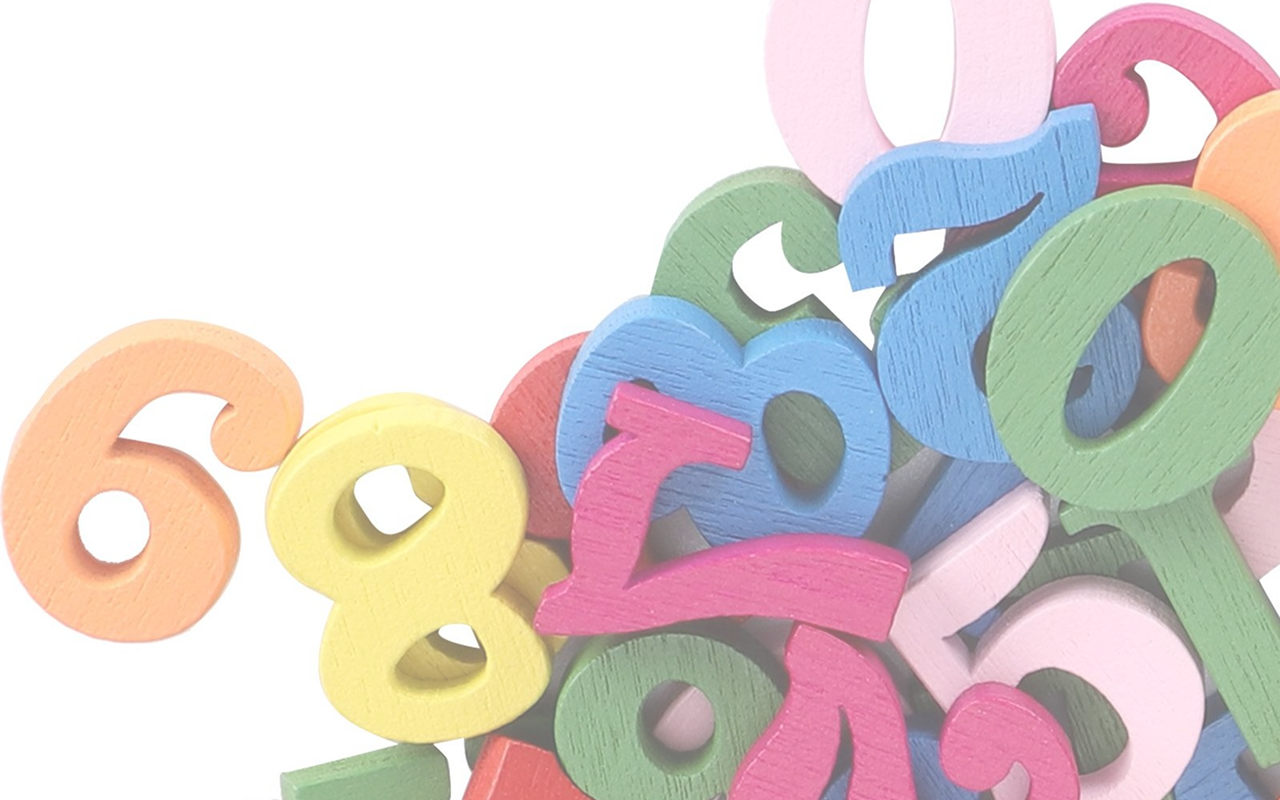
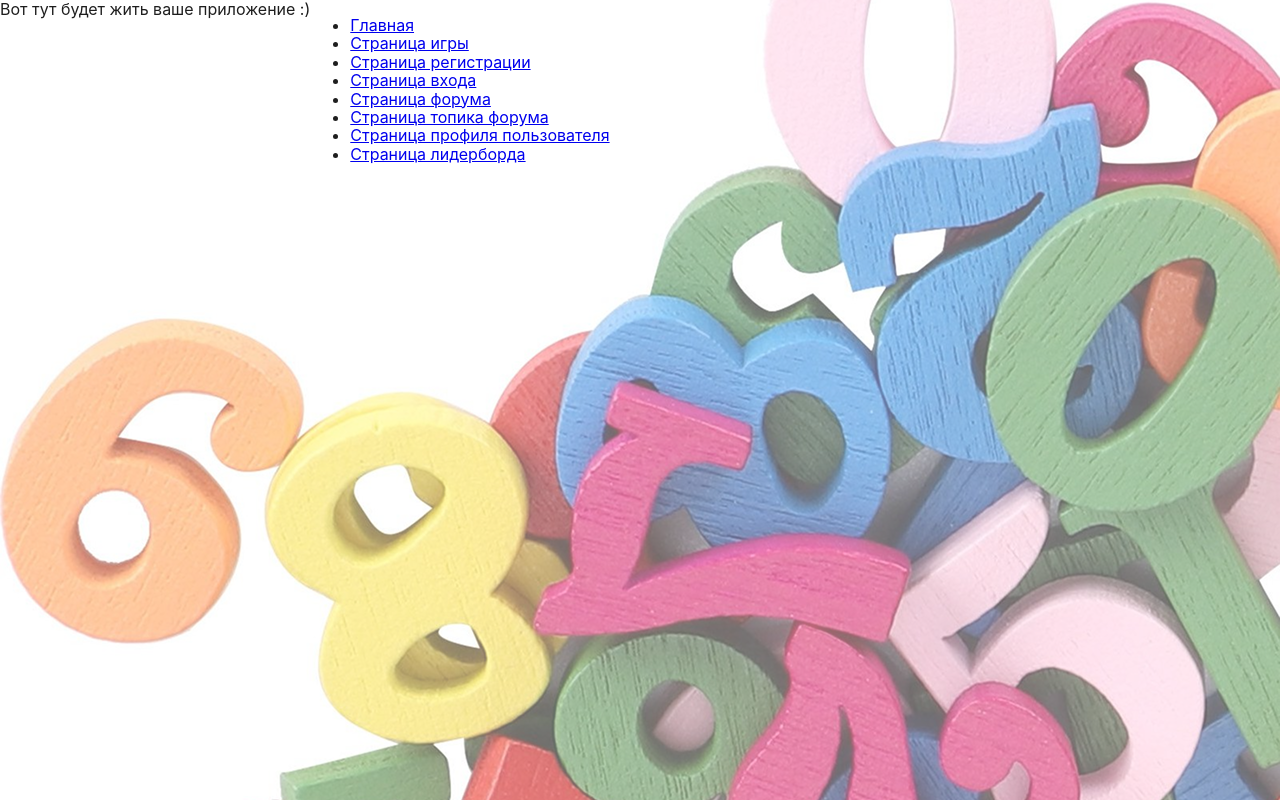
Before and after one commit to krylovis/yandex-praktikum-react-sudoku, a React (Vite) app in the folder packages/client/: page / in a window 1280 px wide. Before the commit this address had no page. Built offline with nearby package versions, Linux system fonts and the light colour scheme.

Commit message:
return navigation

```diff
--- a/packages/client/src/components/app/App.tsx
+++ b/packages/client/src/components/app/App.tsx
@@ -1,5 +1,4 @@
-import { Route, Routes } from 'react-router-dom';
-import { memo } from 'react';
+import { Route, Routes, useLocation, useNavigate } from 'react-router-dom';
 import {
   AuthPage,
   ForumPage,
@@ -11,9 +10,24 @@ import {
   TopicPage,
 } from '../pages/index';
 import ROUTES from '../../constants/constants';
+import Navigation from '../navigation/NavigationComponent';
+
+const hideNavigationOnRoutes: string[] = [
+  ROUTES.SIGN_UP,
+  ROUTES.FORUM,
+  ROUTES.GAME,
+  ROUTES.LEADERBOARD,
+  ROUTES.LOGIN,
+  ROUTES.PROFILE,
+  ROUTES.TOPIC,
+  ROUTES.MAIN,
+];
 
 function App() {
+  const navigate = useNavigate();
+  const location = useLocation();
   return (
+    <>
       <Routes>
         <Route path={ROUTES.SIGN_UP} element={<AuthPage />} />
         <Route path={ROUTES.FORUM} element={<ForumPage />} />
@@ -24,7 +38,20 @@ function App() {
         <Route path={ROUTES.PROFILE} element={<ProfilePage />} />
         <Route path={ROUTES.TOPIC} element={<TopicPage />} />
       </Routes>
+      {!hideNavigationOnRoutes.includes(location.pathname) && (
+        <div>Вот тут будет жить ваше приложение :)</div>
+      )}
+      {!hideNavigationOnRoutes.includes(location.pathname) && <Navigation />}
+      {/* Кнопка "Назад" для определённых страниц */}
+      {hideNavigationOnRoutes.includes(location.pathname) && (
+        <div>
+          <button type="button" onClick={() => navigate('/')}>
+            Назад
+          </button>
+        </div>
+      )}
+    </>
   );
 }
 
-export default memo(App);
+export default App;
```
Lines whose indentation alone changed are shown as unchanged.
